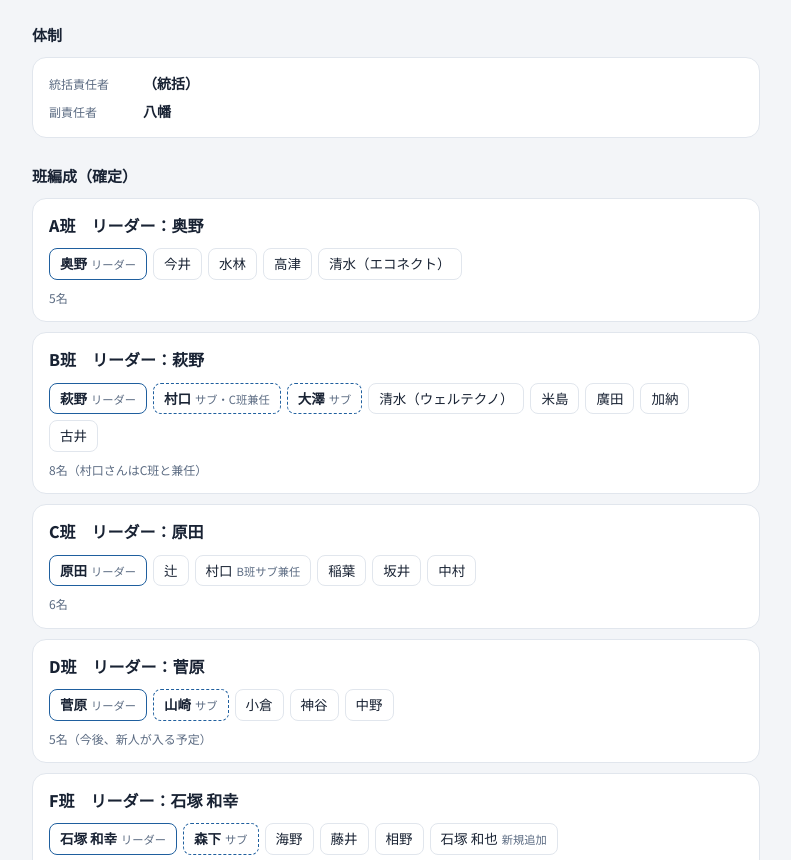
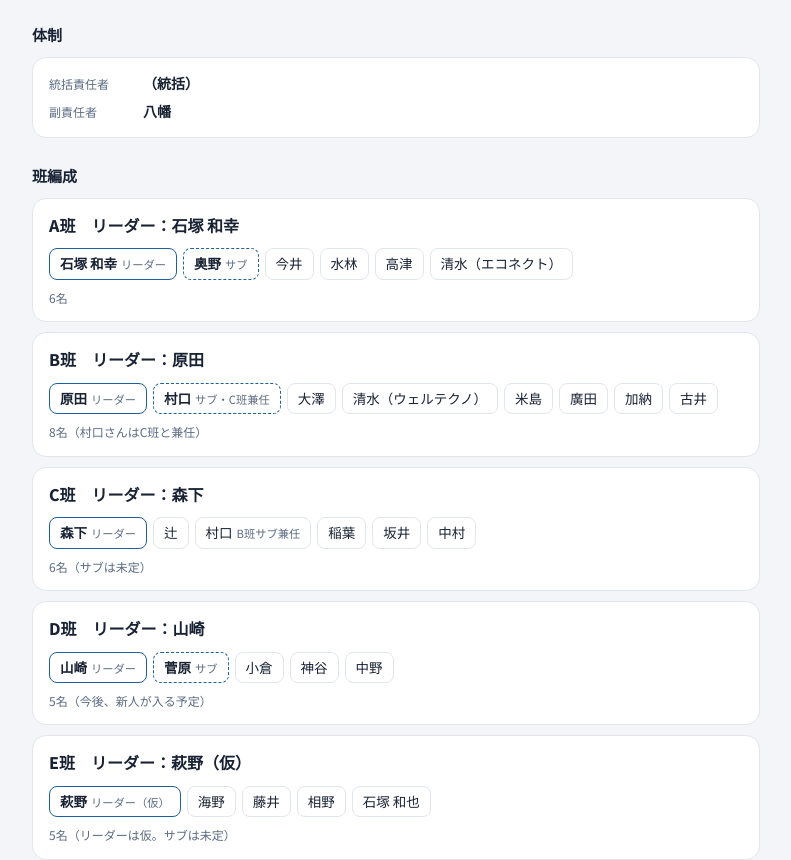
Before and after one commit to tkitagawa-sys/-, a plain HTML site: page team-plan.html in a window 1280 px wide. Shown: the part 79-939 px from the top of the page, without its empty margins (244-1035 px from the left). Drawn offline with Linux system fonts and the light colour scheme.

Commit message:
リーダー・サブを入れ替え、班をA〜Eに再編（メンバーは班ごとに引き継ぎ）
Co-Authored-By: Claude Opus 5.5 <noreply@anthropic.com>
Claude-Session: https://claude.ai/code/session_01KuW6aRXuWRK6AfPZFRzoPP

```diff
--- a/team-plan.html
+++ b/team-plan.html
@@ -56,26 +56,27 @@
     <div class="row"><span class="role">副責任者</span><span class="name">八幡</span></div>
   </div>
 
-  <h2>班編成（確定）</h2>
+  <h2>班編成</h2>
 
   <div class="card">
-    <div class="team-head"><h3>A班　リーダー：奥野</h3></div>
+    <div class="team-head"><h3>A班　リーダー：石塚 和幸</h3></div>
     <ul class="people">
-      <li class="lead">奥野<small>リーダー</small></li>
+      <li class="lead">石塚 和幸<small>リーダー</small></li>
+      <li class="sub">奥野<small>サブ</small></li>
       <li>今井</li>
       <li>水林</li>
       <li>高津</li>
       <li>清水（エコネクト）</li>
     </ul>
-    <div class="cnt" style="margin-top:8px">5名</div>
+    <div class="cnt" style="margin-top:8px">6名</div>
   </div>
 
   <div class="card">
-    <div class="team-head"><h3>B班　リーダー：萩野</h3></div>
+    <div class="team-head"><h3>B班　リーダー：原田</h3></div>
     <ul class="people">
-      <li class="lead">萩野<small>リーダー</small></li>
+      <li class="lead">原田<small>リーダー</small></li>
       <li class="sub">村口<small>サブ・C班兼任</small></li>
-      <li class="sub">大澤<small>サブ</small></li>
+      <li>大澤</li>
       <li>清水（ウェルテクノ）</li>
       <li>米島</li>
       <li>廣田</li>
@@ -86,23 +87,23 @@
   </div>
 
   <div class="card">
-    <div class="team-head"><h3>C班　リーダー：原田</h3></div>
+    <div class="team-head"><h3>C班　リーダー：森下</h3></div>
     <ul class="people">
-      <li class="lead">原田<small>リーダー</small></li>
+      <li class="lead">森下<small>リーダー</small></li>
       <li>辻</li>
       <li>村口<small>B班サブ兼任</small></li>
       <li>稲葉</li>
       <li>坂井</li>
       <li>中村</li>
     </ul>
-    <div class="cnt" style="margin-top:8px">6名</div>
+    <div class="cnt" style="margin-top:8px">6名（サブは未定）</div>
   </div>
 
   <div class="card">
-    <div class="team-head"><h3>D班　リーダー：菅原</h3></div>
+    <div class="team-head"><h3>D班　リーダー：山崎</h3></div>
     <ul class="people">
-      <li class="lead">菅原<small>リーダー</small></li>
-      <li class="sub">山崎<small>サブ</small></li>
+      <li class="lead">山崎<small>リーダー</small></li>
+      <li class="sub">菅原<small>サブ</small></li>
       <li>小倉</li>
       <li>神谷</li>
       <li>中野</li>
@@ -111,16 +112,15 @@
   </div>
 
   <div class="card">
-    <div class="team-head"><h3>F班　リーダー：石塚 和幸</h3></div>
+    <div class="team-head"><h3>E班　リーダー：萩野（仮）</h3></div>
     <ul class="people">
-      <li class="lead">石塚 和幸<small>リーダー</small></li>
-      <li class="sub">森下<small>サブ</small></li>
+      <li class="lead">萩野<small>リーダー（仮）</small></li>
       <li>海野</li>
       <li>藤井</li>
       <li>相野</li>
-      <li>石塚 和也<small>新規追加</small></li>
+      <li>石塚 和也</li>
     </ul>
-    <div class="cnt" style="margin-top:8px">6名</div>
+    <div class="cnt" style="margin-top:8px">5名（リーダーは仮。サブは未定）</div>
   </div>
 
   <div class="card">
@@ -131,9 +131,8 @@
   <div class="card">
     <ul class="notes">
       <li><b>月1回のリーダー会議</b>（統括、副責任者、各班のリーダーとサブ）：ヒヤリハットや事故を共有し、全体の対策を決める。</li>
-      <li><b>D班は新人の受け入れ班</b>：今後、新人が入る予定。小倉さん・神谷さんの車輌で添乗指導から始め、菅原さん（リーダー）と山崎さん（サブ）で分担して見る。1人が受け持つ新人は2名までを目安にする。車輌がまだない山崎さん・中野さん・新人の乗る車輌も先に決めておく。</li>
+      <li><b>D班は新人の受け入れ班</b>：今後、新人が入る予定。小倉さん・神谷さんの車輌で添乗指導から始め、山崎さん（リーダー）と菅原さん（サブ）で分担して見る。1人が受け持つ新人は2名までを目安にする。車輌がまだない山崎さん・中野さん・新人の乗る車輌も先に決めておく。</li>
       <li><b>役割分担</b>：ユニック班のクレーン作業の指導は八幡さん、ウイング班と全体の事故対策は統括が担当。</li>
-      <li><b>B班のサブ2名の役割</b>：大型ウイングの指導は大澤さん、班のまとめ役は村口さん。</li>
       <li><b>評価する指標</b>：事故件数、ヒヤリハットの報告件数（多いほど良い）、新人の添乗回数。</li>
     </ul>
   </div>
```
